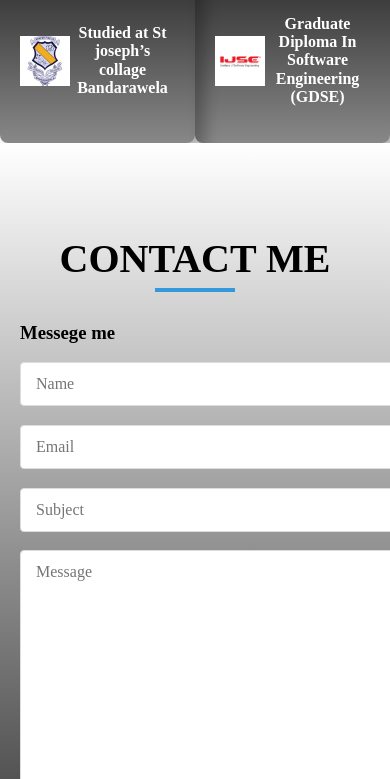
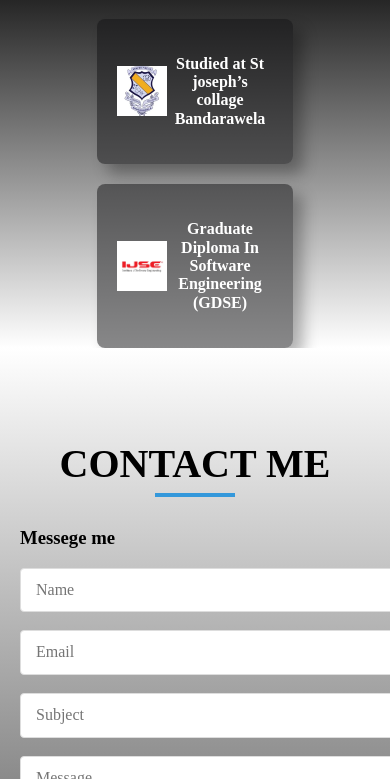
Before and after one commit to ushan-Gimhan/Portfolio, a plain HTML site: page index.html in a window 390 px wide. Shown: the part 6012-6791 px from the top of the page. Drawn offline with Linux system fonts and the light colour scheme.

Commit message:
updated educationPage

```diff
--- a/assests/css/education.css
+++ b/assests/css/education.css
@@ -26,4 +26,11 @@ h1{
     align-items: center;
     text-align: center;
     padding: 20px;
+    margin: auto;
 }
+@media all and (max-width:600px) {
+    .education>div{
+        flex-direction: column;
+        gap: 20px;
+    }
+}
--- a/assests/css/profileSkills.css
+++ b/assests/css/profileSkills.css
@@ -69,5 +69,6 @@ h2{
 @media all and (max-width: 600px) {
     .profileSec{
         flex-direction: column;
+        gap: 20px;
     }
 }
```
